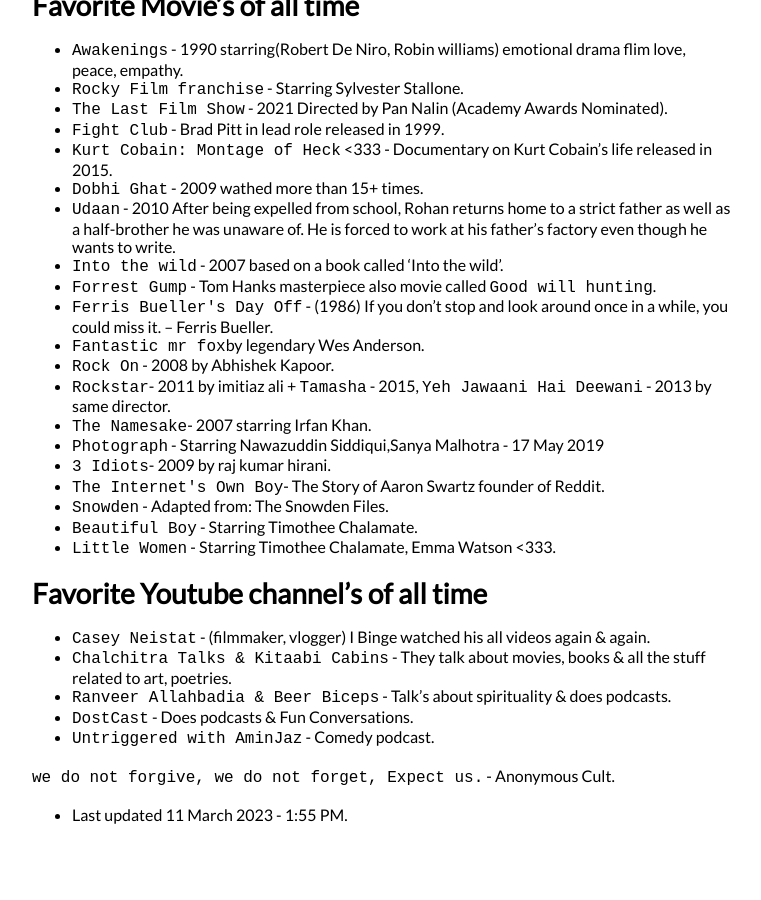
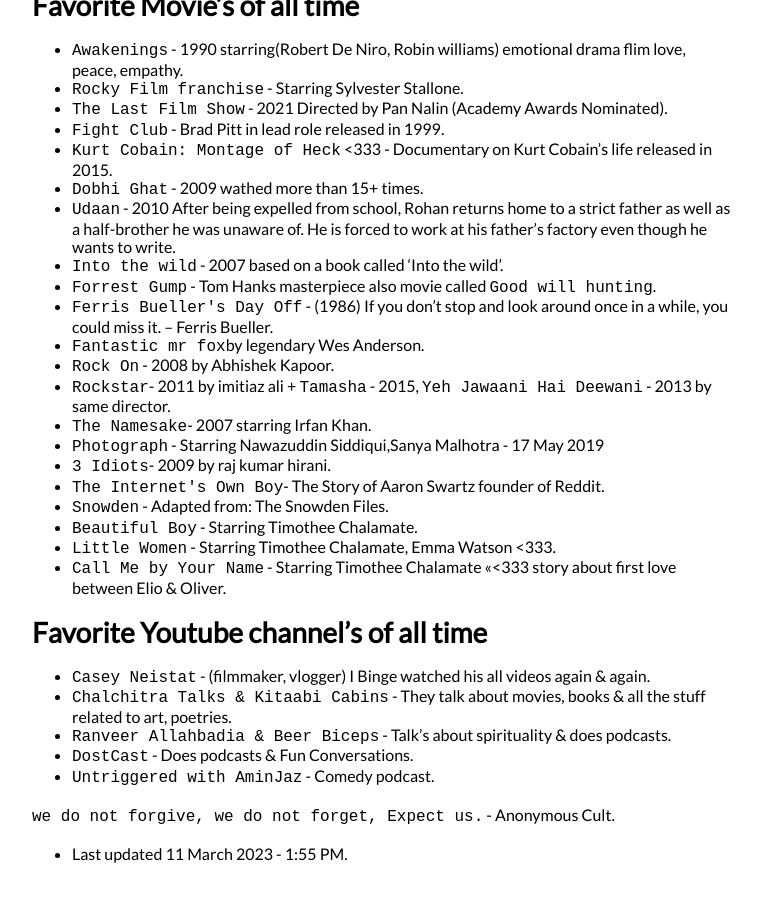
Before and after one commit to krishnadevz/krishnadevz.github.io, a Jekyll site: the page built from About.md, in a window 1280 px wide and 900 px high, scrolled down 1244 px. Shown: the whole window, without its empty margins (258-1019 px from the left). Built offline with Jekyll 4.4.1, drawn with Linux system fonts in a browser that asks for light colours; nearby versions of some CDN libraries; our own code applies the rules of GitHub Pages for plain Markdown files; before the commit the page ends 2105 px from its top, so only the background shows below that.

Commit message:
movies updates

```diff
--- a/About.md
+++ b/About.md
@@ -58,6 +58,7 @@
 * `Snowden` - Adapted from: The Snowden Files.
 * `Beautiful Boy` - Starring Timothee Chalamate.
 * `Little Women` - Starring Timothee Chalamate, Emma Watson <333.
+* `Call Me by Your Name` - Starring Timothee Chalamate <<<333 story about first love between Elio & Oliver.
 
 # Favorite Youtube channel's of all time
 * `Casey Neistat` - (filmmaker, vlogger) I Binge watched his all videos again & again.
```
